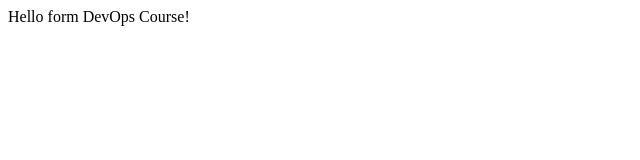
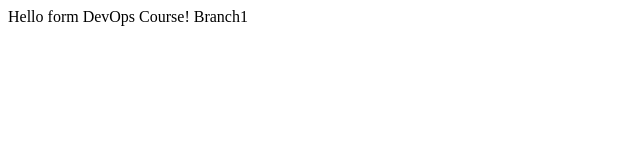
Before and after one commit to iteadevops03/GitDevOps03, a plain HTML site: page index.html in a window 1280 px wide. Shown: the full height of the page, 0-640 px from the left. Drawn offline with Linux system fonts and the light colour scheme.

Commit message:
modified:   index.html

```diff
--- a/index.html
+++ b/index.html
@@ -3,6 +3,6 @@
   <title>DevOps Course</title>
  </head>
  <body>
- <p>Hello form DevOps Course!</p>
+ <p>Hello form DevOps Course! Branch1</p>
  </body>
 </html>
```
